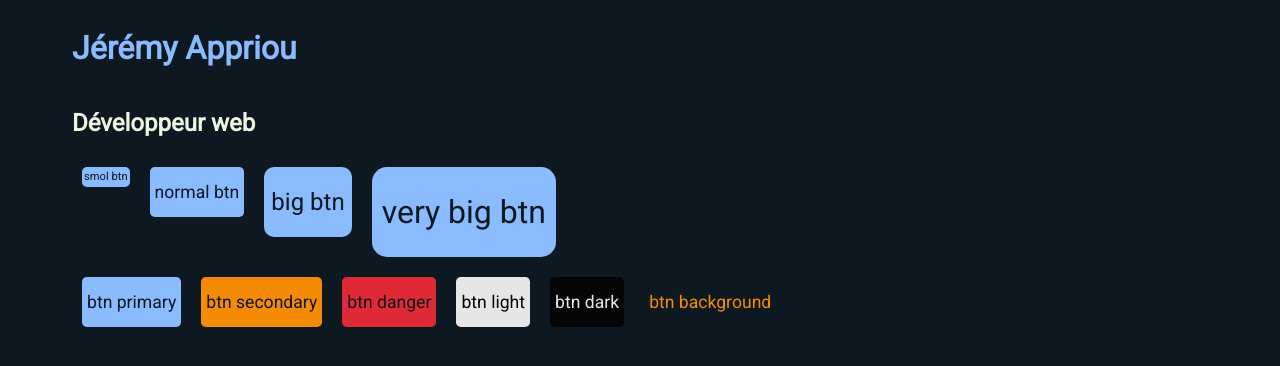
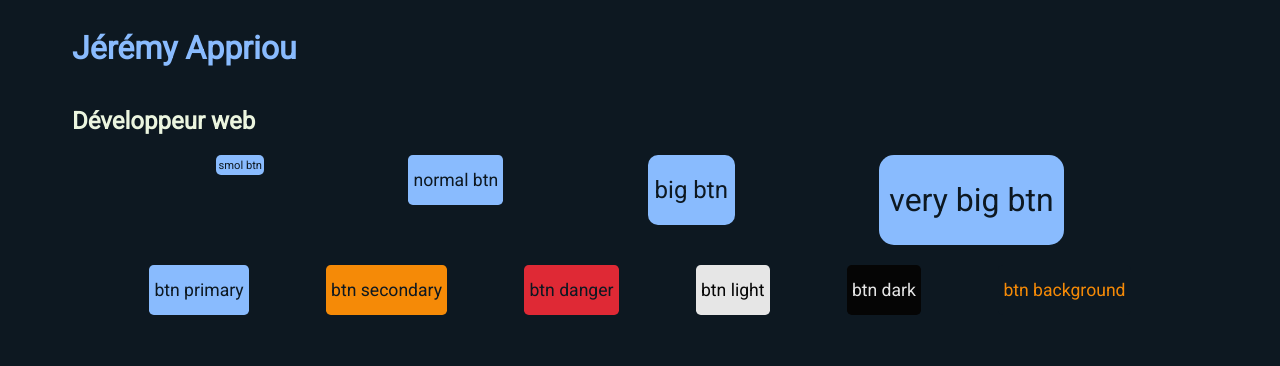
Before and after one commit to Pefouk/Pefouk, a Vue app: page / in a window 1280 px wide. Shown: the top 366 px of the page. Built offline with nearby package versions, Linux system fonts and the light colour scheme.

Commit message:
ajouts de classe flex pour le css, edit de la page pour séparer les bouttons visuellement

```diff
--- a/src/App.vue
+++ b/src/App.vue
@@ -3,18 +3,22 @@
     <h1 class="primary row">Jérémy Appriou</h1>
     <h2 class="row">Développeur web</h2>
     <div class="row">
+      <div class="flex f-row f-spa-eve w-100">
         <p class="btn-s btn-primary">smol btn</p>
         <p class="btn btn-primary">normal btn</p>
         <p class="btn-l btn-primary">big btn</p>
         <p class="btn-xl btn-primary">very big btn</p>
       </div>
+    </div>
     <div class="row">
+      <div class="flex f-row f-spa-eve w-100">
         <p class="btn btn-primary">btn primary</p>
         <p class="btn btn-secondary">btn secondary</p>
         <p class="btn btn-danger">btn danger</p>
         <p class="btn btn-light">btn light</p>
         <p class="btn btn-dark">btn dark</p>
         <p class="btn btn-background">btn background</p>
+      </div>
     </div>
   </div>
 </template>
--- a/src/assets/main.scss
+++ b/src/assets/main.scss
@@ -1,7 +1,8 @@
 @import './styles/variables.scss';
-@import './styles/width.scss';
+@import './styles/responsive.scss';
 @import './styles/colors.scss';
 @import './styles/buttons.scss';
+@import './styles/flexEasy.scss';
 
 body {
   max-width: 100vw;
--- a/src/assets/styles/buttons.scss
+++ b/src/assets/styles/buttons.scss
@@ -18,7 +18,6 @@
   max-width: 80vw;
   min-width: 2rem;
   border-radius: 0.3rem;
-  margin: 10px;
 }
 
 .btn {
--- /dev/null
+++ b/src/assets/styles/flexEasy.scss
@@ -0,0 +1,27 @@
+.flex {
+  display: flex;
+}
+.f-column {
+  flex-direction: column;
+}
+.f-column-reverse {
+  flex-direction: column-reverse;
+}
+.f-row {
+  flex-direction: row;
+}
+.f-row-revese {
+  flex-direction: row-reverse;
+}
+.f-spa-eve {
+    justify-content: space-evenly;
+}
+.f-spa-bet {
+    justify-content: space-between;
+}
+.f-spa-aro {
+  justify-content: space-around;
+}
+.w-100 {
+    width: 100%;
+}
--- a/src/assets/styles/width.scss
+++ b/src/assets/styles/responsive.scss
@@ -36,4 +36,5 @@
   display: flex;
   flex-direction: row;
   flex-wrap: wrap;
+  margin-bottom: 20px;
 }
```
Lines whose indentation alone changed are shown as unchanged.
